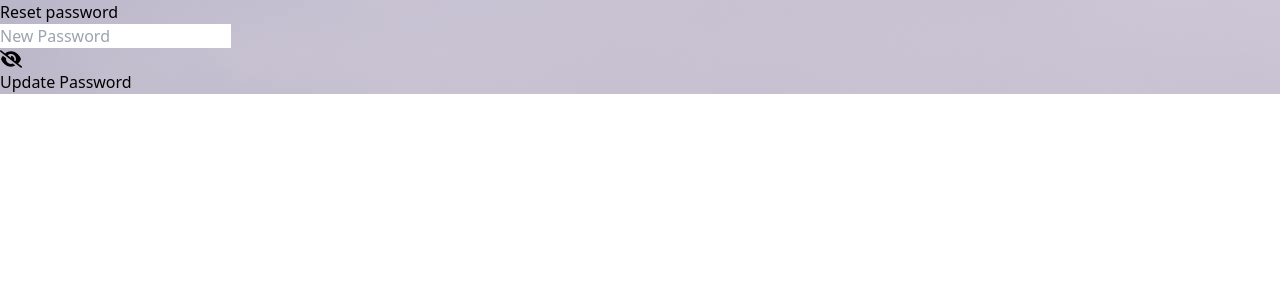
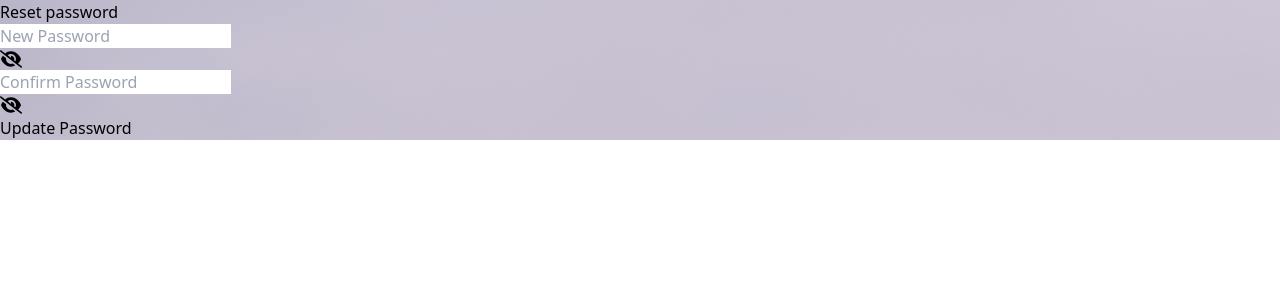
Before and after one commit to Suksii/rentacar, a React (Vite) app in the folder client/: page /reset-password/1/1 in a window 1280 px wide. Shown: the top 300 px of the page. Built offline with nearby package versions, Linux system fonts and the light colour scheme; no server answers.

Commit message:
confirm password added

```diff
--- a/client/src/pages/ResetPassword.jsx
+++ b/client/src/pages/ResetPassword.jsx
@@ -14,13 +14,25 @@ const ForgotPassword = () => {
     const [confirmPassword, setConfirmPassword] = useState('');
     const [error, setError] = useState('');
     const [showPassword, setShowPassword] = useState(false);
+    const [showConfirmPassword, setShowConfirmPassword] = useState(false);
     const { id, token } = useParams();
     const navigate = useNavigate();
 
     const handleSubmit = async (e) => {
         e.preventDefault();
         setLoading(true);
+        setError('');
         try {
+            if (password !== confirmPassword) {
+                setError('Passwords do not match');
+                setLoading(false);
+                return;
+            }
+            if (password.length < 6) {
+                setError('Password must be at least 6 characters');
+                setLoading(false);
+                return;
+            }
             const response = await axios.post(`/users/reset-password/${id}/${token}`, {password});
             if (response.data) {
                 navigate('/login');
@@ -31,14 +43,14 @@ const ForgotPassword = () => {
             setLoading(false);
         }
     }
-    const handleMouseDown = () => {
-        setShowPassword(true);
+    const handleMouseDown = (setShow) => {
+        setShow(true);
     }
-    const handleMouseUp = () => {
-        setShowPassword(false);
+    const handleMouseUp = (setShow) => {
+        setShow(false);
     }
-    const handleMouseOut = () => {
-        setShowPassword(false);
+    const handleMouseOut = (setShow) => {
+        setShow(false);
     }
 
     return (
@@ -47,26 +59,43 @@ const ForgotPassword = () => {
             <div className="absolute inset-0 bg-black bg-opacity-50 backdrop-blur-md"></div>
             <div className=" relative flex flex-col md:w-1/2 lg:w-1/3 w-full p-10 rounded-lg bg-black bg-opacity-50">
                 <h1 className="text-center text-3xl p-10 font-semibold uppercase text-gray-300">Reset password</h1>
+                <div className="flex flex-col w-full gap-4">
                     <div className="relative">
                         <Input type={showPassword ? "text" : "password"}
                                placeholder="New Password"
                                value={password}
-                       className={"bg-gray-500 bg-opacity-50 rounded-full py-3 my-4 placeholder-gray-300 text-gray-100"}
+                               className={"bg-gray-500 bg-opacity-50 rounded-full py-3 placeholder-gray-300 text-gray-100"}
                                onChange={(e) => setPassword(e.target.value)}
                         />
                         <div className="absolute top-1/2 -translate-y-1/2 right-5"
-                     onMouseDown={handleMouseDown}
-                     onMouseUp={handleMouseUp}
-                     onMouseOut={handleMouseOut}>
+                             onMouseDown={() => handleMouseDown(setShowPassword)}
+                             onMouseUp={() => handleMouseUp(setShowPassword)}
+                             onMouseOut={() => handleMouseOut(setShowPassword)}>
                             {showPassword ? <FaEye className="text-gray-300 cursor-pointer" size={22} /> : <FaEyeSlash className="text-gray-300 cursor-pointer" size={22}/>}
                         </div>
                     </div>
+                    <div className="relative">
+                        <Input type={showConfirmPassword ? "text" : "password"}
+                               placeholder="Confirm Password"
+                               value={confirmPassword}
+                               className={"bg-gray-500 bg-opacity-50 rounded-full py-3 placeholder-gray-300 text-gray-100"}
+                               onChange={(e) => setConfirmPassword(e.target.value)}
+                        />
+                        <div className="absolute top-1/2 -translate-y-1/2 right-5"
+                             onMouseDown={() => handleMouseDown(setShowConfirmPassword)}
+                             onMouseUp={() => handleMouseUp(setShowConfirmPassword)}
+                             onMouseOut={() => handleMouseOut(setShowConfirmPassword)}>
+                            {showConfirmPassword ? <FaEye className="text-gray-300 cursor-pointer" size={22} /> : <FaEyeSlash className="text-gray-300 cursor-pointer" size={22}/>}
+                        </div>
+                    </div>
+                    {error && <p className="text-red-500 text-center">{error}</p>}
                     <Button type="submit"
                             disabled={loading}
                             label={loading ? <ButtonLoading /> : "Update Password"}
-                        className="bg-gray-900 text-white font-semibold rounded-full py-3"
+                            className="bg-gray-900 text-white w-full font-semibold rounded-full py-3"
                             onClick={handleSubmit}
                     />
+                </div>
             </div>
         </div>
     );
```
Lines whose indentation alone changed are shown as unchanged.
